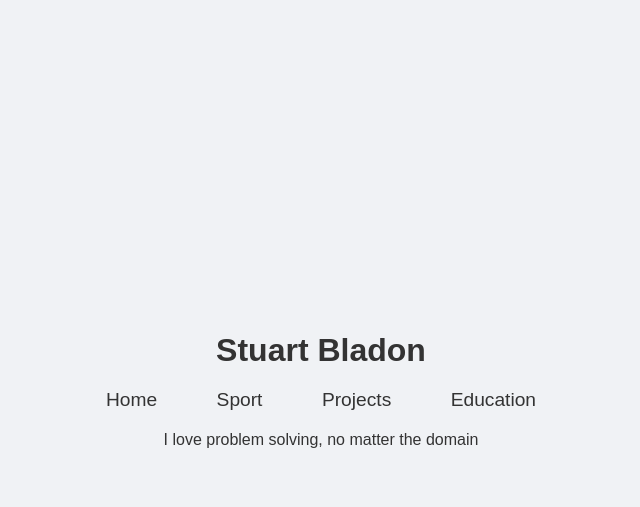
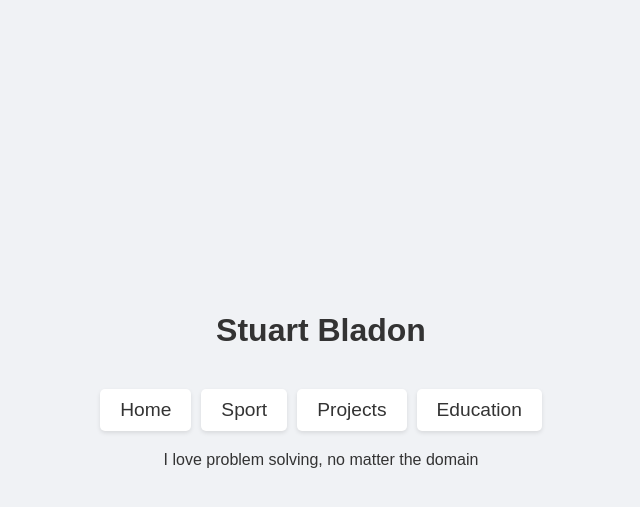
Before and after one commit to recozers/website, a Flask app: page / in a window 1280 px wide. Shown: the top 507 px of the page, without its empty margins (319-959 px from the left). Run offline with Flask 3, Linux system fonts and the light colour scheme.

Commit message:
mobile changes

```diff
--- a/templates/base.html
+++ b/templates/base.html
@@ -62,22 +62,27 @@
         }
 
         /* Navigation Links */
+        nav {
+            display: flex;
+            justify-content: center;
+            gap: 10px; /* Adds spacing between buttons */
+            margin-top: 20px;
+        }
+
         nav a {
             text-decoration: none;
             color: #333;
             font-size: 1.2rem;
             padding: 10px 20px;
             border-radius: 5px;
+            background-color: #fff;
             transition: background-color 0.3s, color 0.3s;
+            box-shadow: 0 2px 4px rgba(0, 0, 0, 0.1);
         }
 
         nav a:hover {
             background-color: #333;
             color: #fff;
-        }
-
-        nav a + a {
-            margin-left: 15px;
         }
 
         /* Projects Grid */
@@ -131,7 +136,7 @@
             border-radius: 8px;
         }
 
-        /* Mobile View (Single-column List) */
+        /* Mobile View */
         @media (max-width: 768px) {
             .projects-grid {
                 grid-template-columns: 1fr; /* Single column for mobile */
@@ -142,7 +147,6 @@
                 padding: 40px; /* Smaller padding for mobile */
             }
         }
-
     </style>
 </head>
 <body class="{% if is_home %}centered-layout{% else %}top-layout{% endif %}">
```
